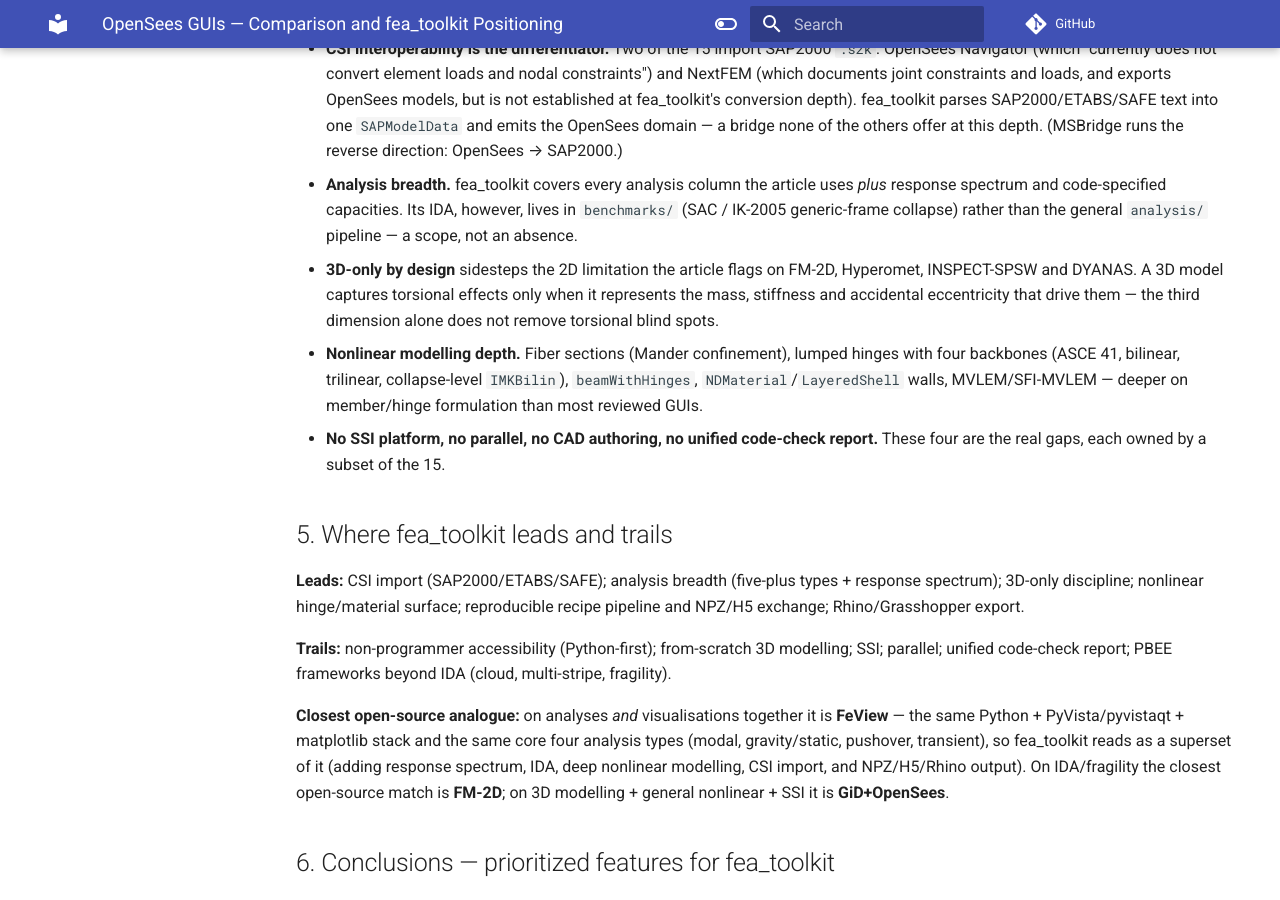
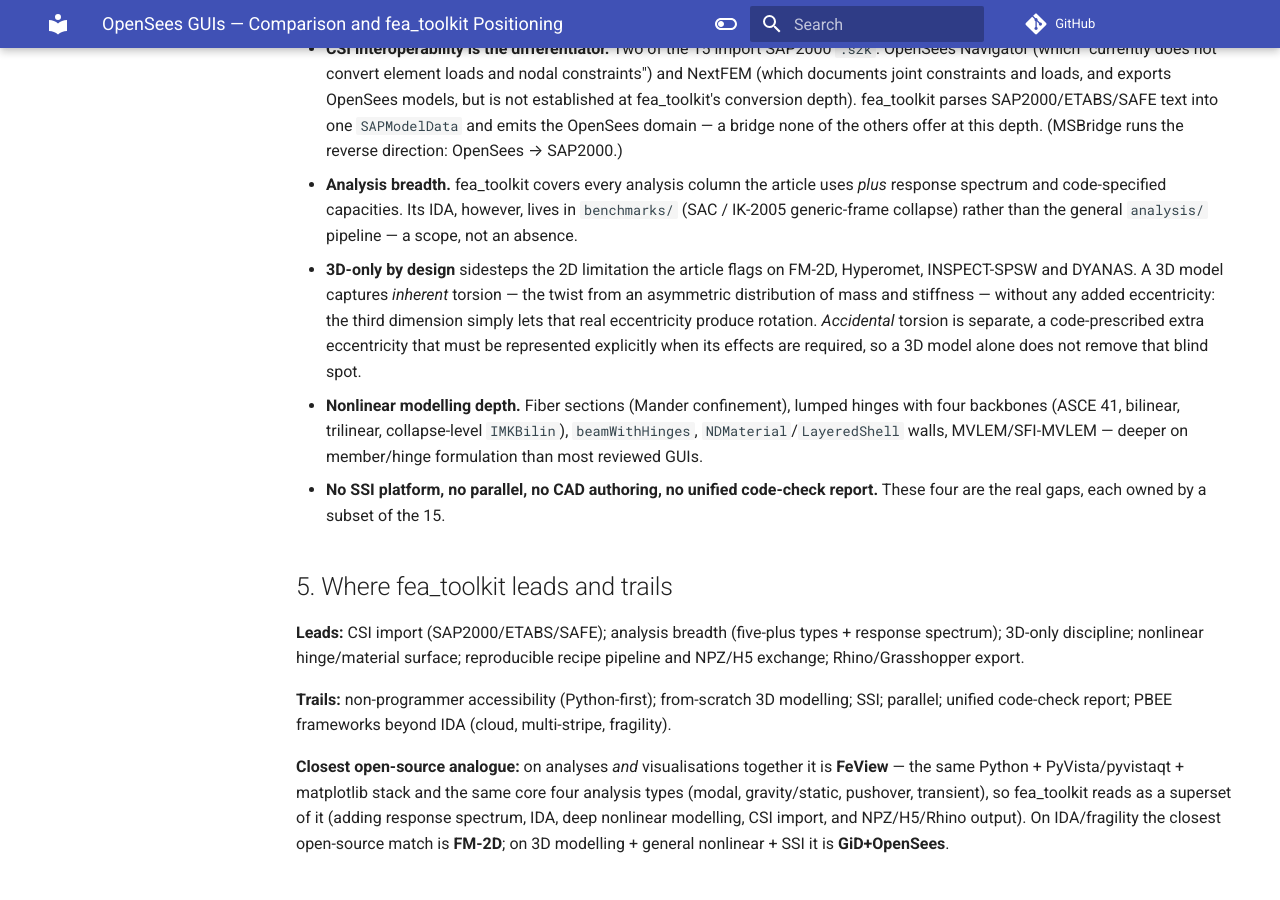
Before and after one commit to boustrephon/fea_toolkit, an MkDocs documentation site: the page built from docs/opensees_gui_comparison.md, in a window 1280 px wide and 900 px high, scrolled down 2354 px. Built offline with MkDocs 1.6.1 and Material for MkDocs 9.7.7, drawn with Linux system fonts in a browser that asks for light colours; comment, search, counter and statistics services are not loaded.

Commit message:
docs: distinguish inherent vs accidental torsion in GUI comparison

```diff
--- a/docs/opensees_gui_comparison.md
+++ b/docs/opensees_gui_comparison.md
@@ -79,9 +79,12 @@
   however, lives in `benchmarks/` (SAC / IK-2005 generic-frame collapse) rather
   than the general `analysis/` pipeline — a scope, not an absence.
 - **3D-only by design** sidesteps the 2D limitation the article flags on FM-2D,
-  Hyperomet, INSPECT-SPSW and DYANAS.  A 3D model captures torsional effects
-  only when it represents the mass, stiffness and accidental eccentricity that
-  drive them — the third dimension alone does not remove torsional blind spots.
+  Hyperomet, INSPECT-SPSW and DYANAS.  A 3D model captures *inherent* torsion —
+  the twist from an asymmetric distribution of mass and stiffness — without any
+  added eccentricity: the third dimension simply lets that real eccentricity
+  produce rotation.  *Accidental* torsion is separate, a code-prescribed extra
+  eccentricity that must be represented explicitly when its effects are
+  required, so a 3D model alone does not remove that blind spot.
 - **Nonlinear modelling depth.**  Fiber sections (Mander confinement), lumped
   hinges with four backbones (ASCE 41, bilinear, trilinear, collapse-level
   `IMKBilin`), `beamWithHinges`, `NDMaterial`/`LayeredShell` walls, MVLEM/SFI-MVLEM
```
